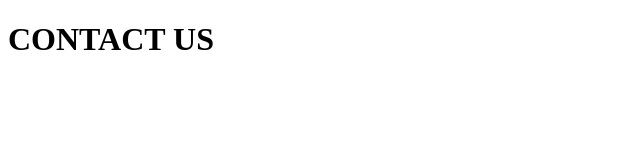
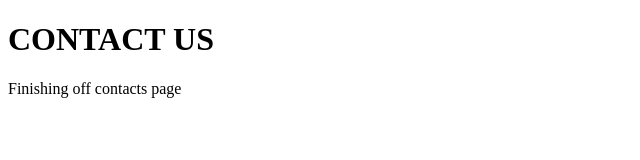
Before and after one commit to DavidBanksTech/PieDemo, a plain HTML site: page Contacts.html in a window 1280 px wide. Shown: the whole page, without its empty margins (0-640 px from the left). Drawn offline with Linux system fonts and the light colour scheme.

Commit message:
Final contacts change
Coding completed for v2.0

```diff
--- a/Contacts.html
+++ b/Contacts.html
@@ -6,5 +6,6 @@
 </head>
 <body>
     <h1>CONTACT US</h1>
+    <p>Finishing off contacts page</p>
 </body>
 </html>
```
